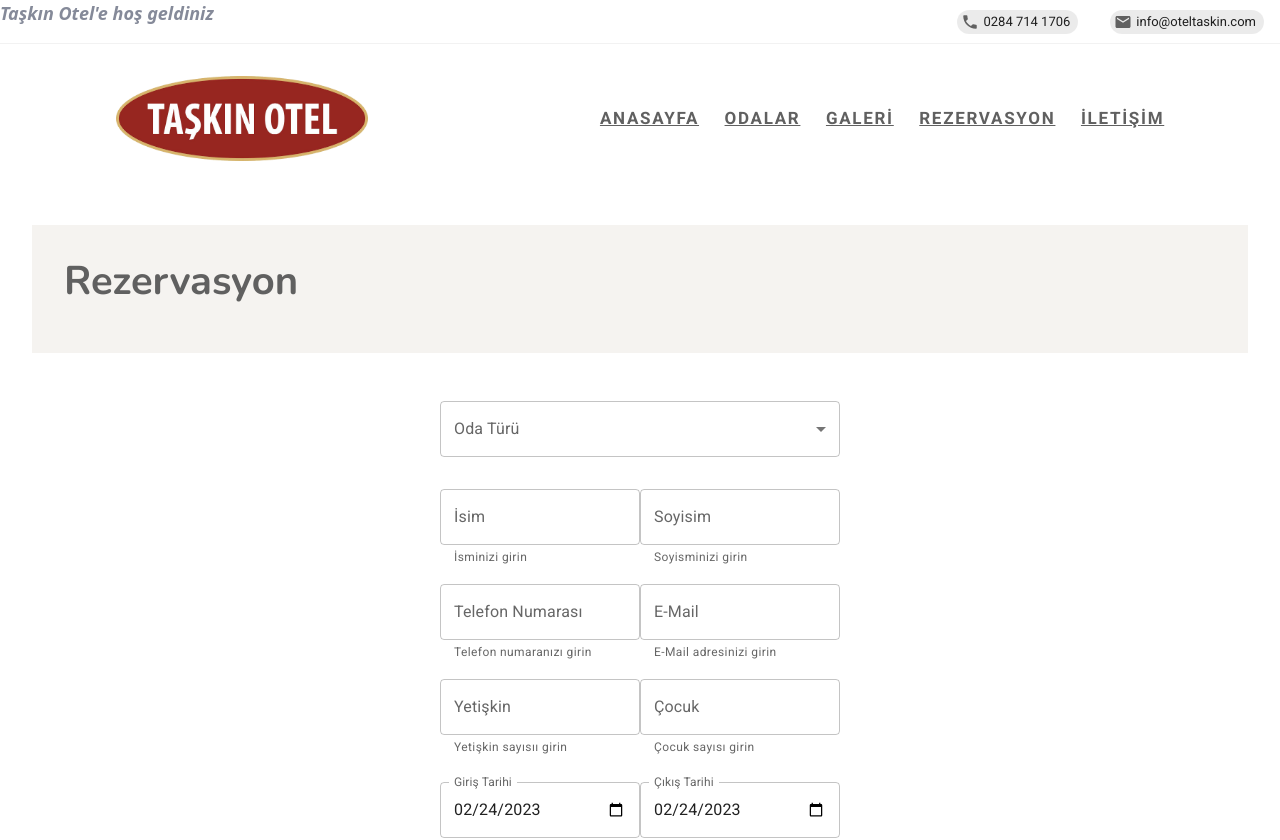
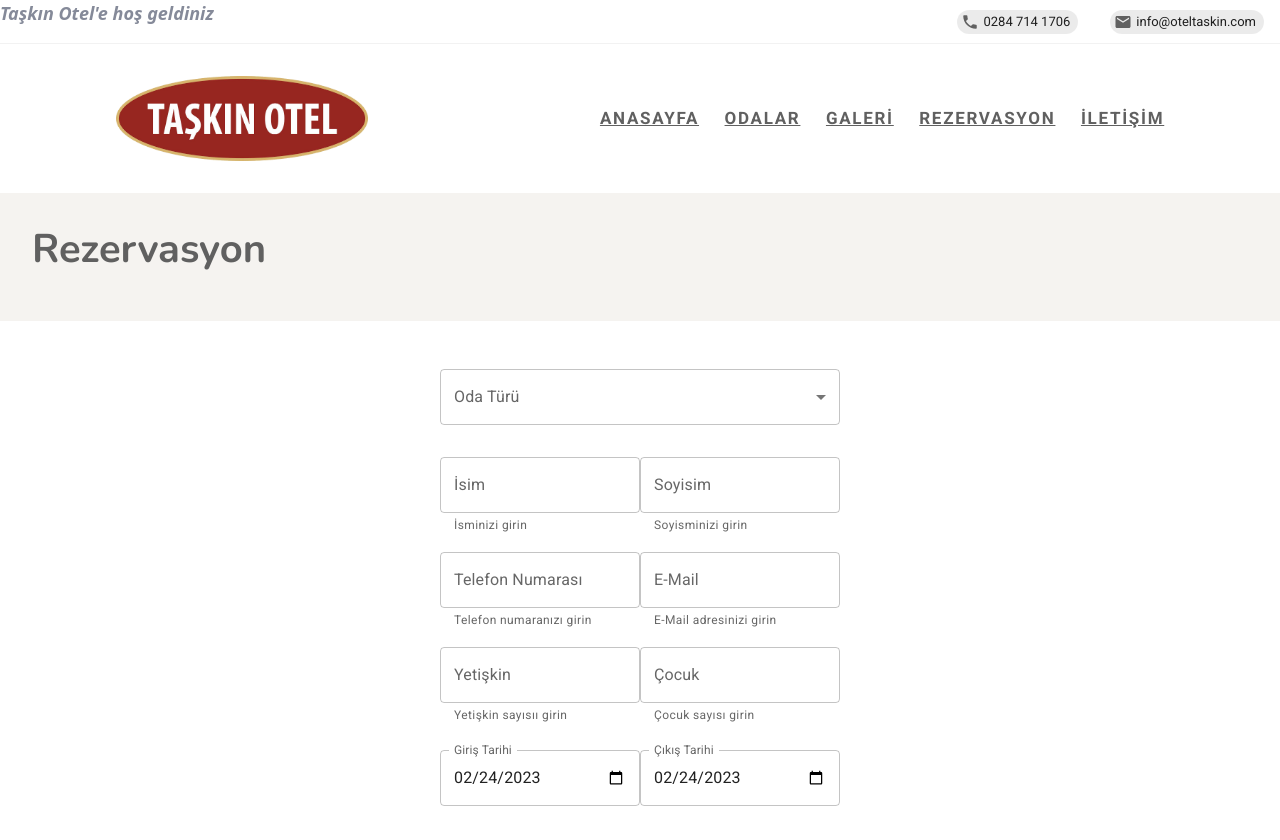
Before and after one commit to OrcaBusinessSolution/otel_taskin_app, a React (Create React App) app: page /reservation in a window 1280 px wide. Shown: the top 840 px of the page. Built offline with nearby package versions, Linux system fonts and the light colour scheme.

Commit message:
re-edited reservation page

```diff
--- a/src/pages/Reservation.jsx
+++ b/src/pages/Reservation.jsx
@@ -4,14 +4,10 @@ import { HeaderName } from "../pages/Rooms";
 import HeaderInfo from "../components/GlobalComponents/HeaderInfoComponent";
 import Header from "../components/GlobalComponents/HeaderComponent";
 import Footer from "../components/GlobalComponents/FooterComponent";
-import FormComponent from "../components/ReservationPageComponents/FormComponent"
+import FormComponent from "../components/ReservationPageComponents/FormComponent";
 
 const Container = styled.div`
-  display: flex;
-  flex: 1;
-  flex-direction: column;
-  padding: 2rem;
-  margin-bottom: 3rem;
+  margin-bottom: 5rem;
 `;
 
 function Reservation() {
@@ -23,9 +19,9 @@ function Reservation() {
         <HeaderName>
           <h1>Rezervasyon</h1>
         </HeaderName>
-        <FormComponent/>
+        <FormComponent />
       </Container>
-      <Footer/>
+      <Footer />
     </>
   );
 }
```
